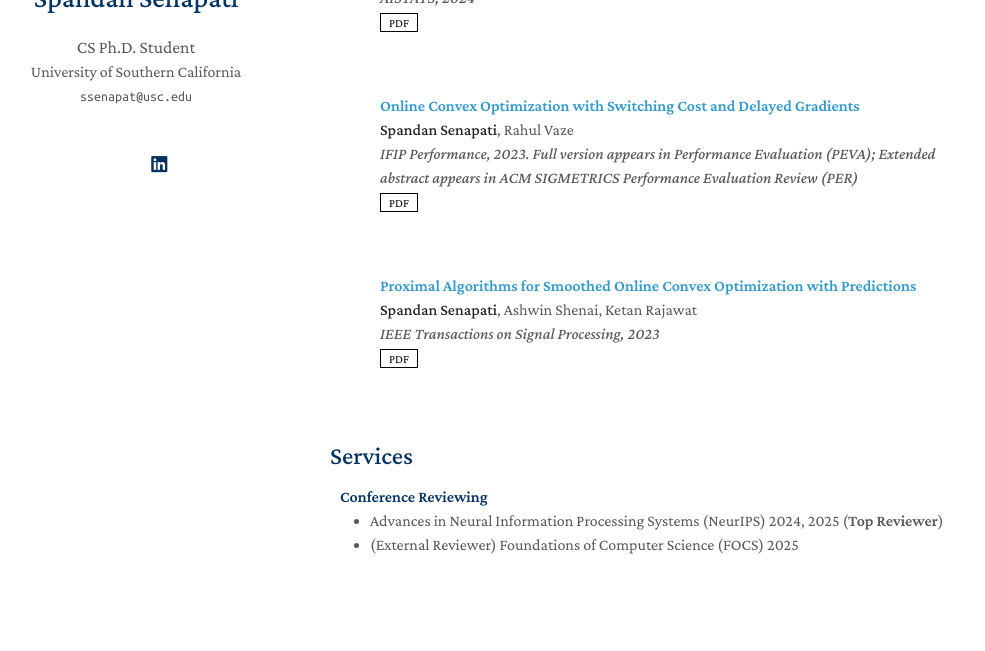
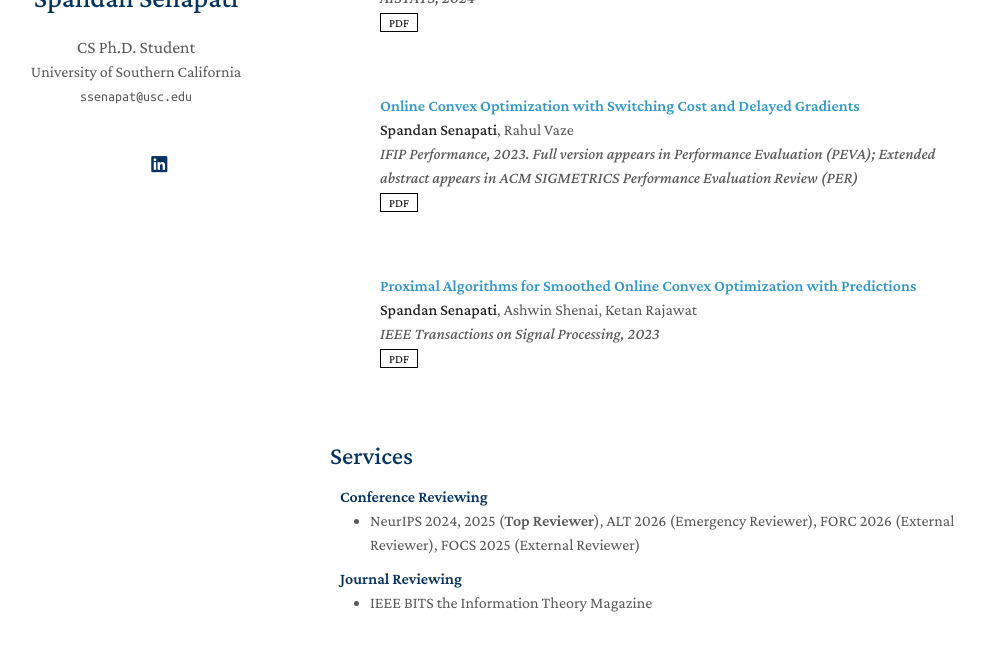
Before and after one commit to Fellow4/Fellow4.github.io, a Jekyll site: the page built from index.md, in a window 1280 px wide and 900 px high, scrolled down 1204 px, cut to the strip 206-857 px from the top of the window. Shown: the whole strip, without its empty margins (140-1125 px from the left). Built offline with Jekyll 4.4.1, drawn with Linux system fonts in a browser that asks for light colours; a style sheet for code colours, icons or effects is not loaded.

Commit message:
Updated Services and CV

```diff
--- a/_includes/services.md
+++ b/_includes/services.md
@@ -3,9 +3,17 @@
 <h4 style="margin:0 10px 0;">Conference Reviewing</h4>
 
 <ul style="margin:0 0 5px;">
-  <li><a><autocolor>Advances in Neural Information Processing Systems (NeurIPS) 2024, 2025 (<b>Top Reviewer</b>)</autocolor></a></li>
-  <li><a><autocolor>(External Reviewer) Foundations of Computer Science (FOCS) 2025</autocolor></a></li>
+  <li><a><autocolor> NeurIPS 2024, 2025 (<b>Top Reviewer</b>), ALT 2026 (Emergency Reviewer), FORC 2026 (External Reviewer), FOCS 2025 (External Reviewer) </autocolor></a></li>
 </ul>
+
+
+<h4 style="margin:10px 10px 0;">Journal Reviewing</h4>
+
+<ul style="margin:0 0 5px;">
+  <li><a><autocolor> IEEE BITS the Information Theory Magazine </autocolor></a></li>
+</ul>
+
+
 
 
 <!-- <h4 style="margin:0 10px 0;">Journal Reviewers</h4>
```
Also changed, not shown: 1 other file.
